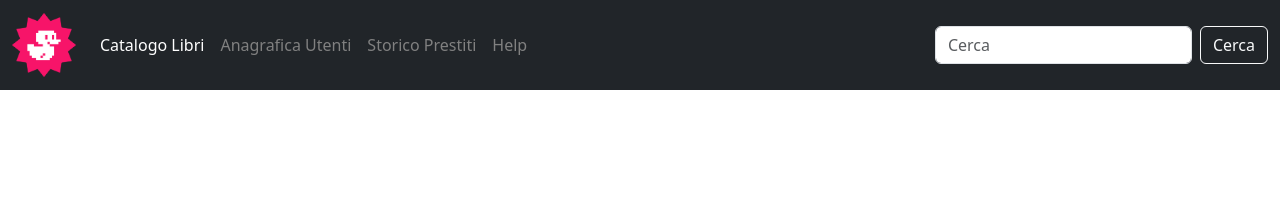
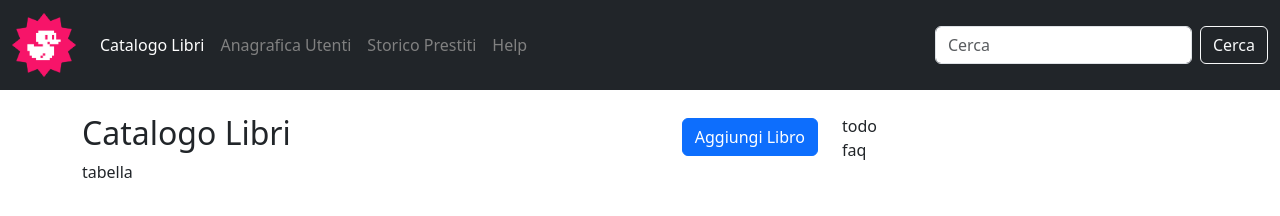
Before and after one commit to simonelupone/html-css-bootstrap-dashboard, a plain HTML site: page index.html in a window 1280 px wide. Drawn offline with nearby package versions, Linux system fonts and the light colour scheme.

Commit message:
[FEAT]: add main layout

```diff
--- a/index.html
+++ b/index.html
@@ -53,6 +53,40 @@
         </nav>
     </header>
 
+    <main>
+        <div class="container">
+            <div class="row row-cols-1 row-cols-lg-2">
+                <div class="col col-lg-8">
+                    <div class="row pt-4 justify-content-between align-items-center">
+                        <div class="col-8">
+                            <h2>Catalogo Libri</h2>
+                        </div>
+                        <div class="col-4 d-flex">
+                            <button type="button" class="btn ms-auto btn-primary">Aggiungi Libro</button>
+                        </div>
+                    </div>
+                    <div class="row">
+                        <div class="col-12">
+                            tabella
+                        </div>
+                    </div>
+                </div>
+                <div class="col col-lg-4">
+                    <div class="row row-cols-1 pt-4 justify-content-center">
+
+                        <div class="col">
+                            todo
+                        </div>
+
+                        <div class="col">
+                            faq
+                        </div>
+                    </div>
+                </div>
+            </div>
+        </div>
+        </div>
+    </main>
 
 
 
```
